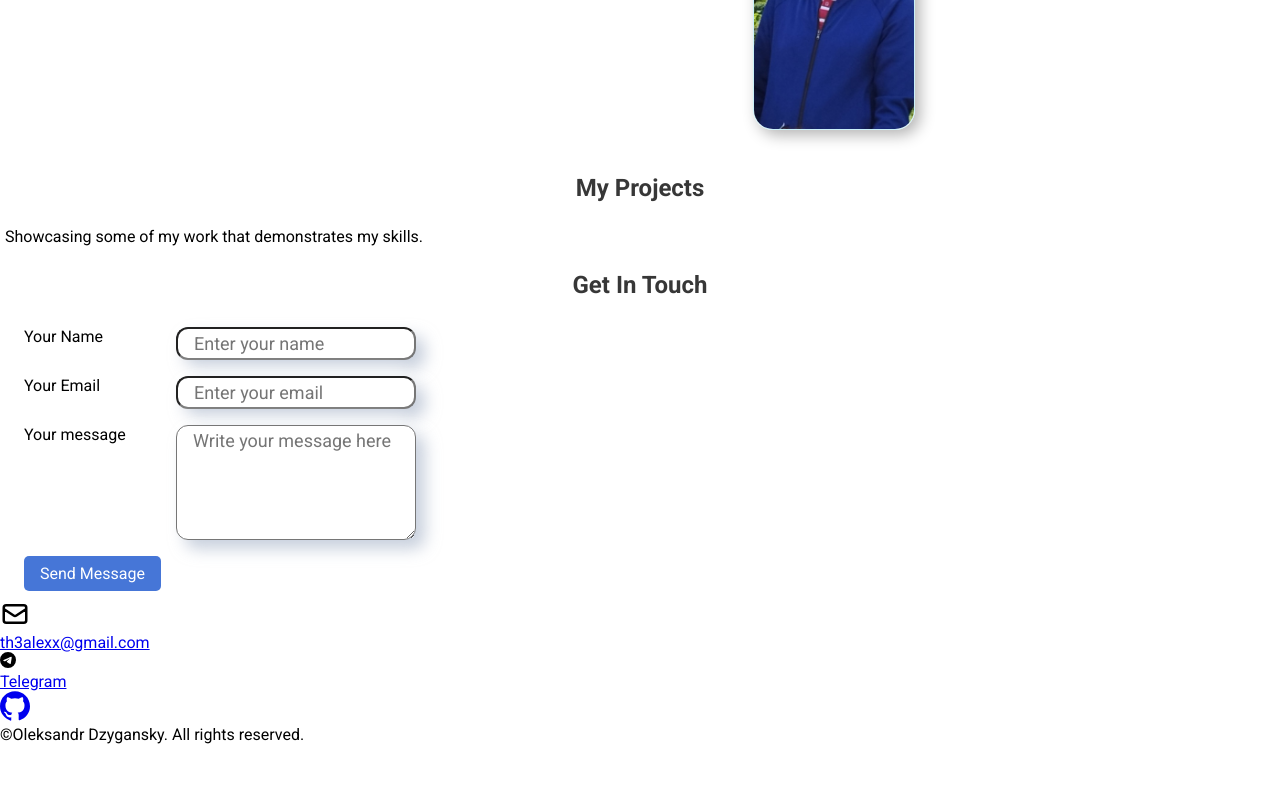
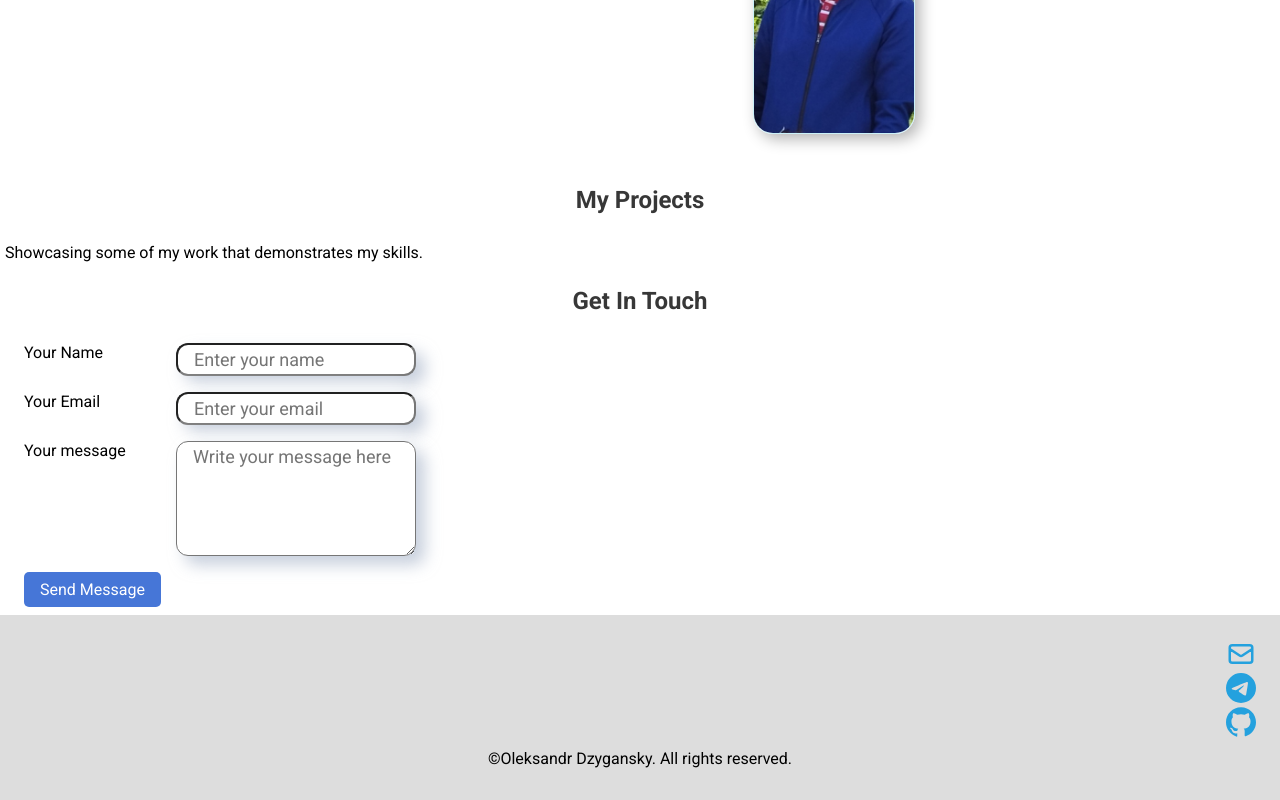
Before and after one commit to FideltheAleXX/my-first-site, a React (Vite) app: page / in a window 1280 px wide. Shown: the part 238-1038 px from the top of the page. Before the commit the page ends 982 px from the top, so only its background shows below. Built offline with nearby package versions, Linux system fonts and the light colour scheme.

Commit message:
develop the Footer section

```diff
--- a/src/App.css
+++ b/src/App.css
@@ -25,13 +25,13 @@ body {
 
 .hero-title {
   color: rgba(250, 250, 250, 0.6);
-  padding-top: 20px;
-  padding-bottom: 20px;
+  padding-top: 24px;
+  padding-bottom: 24px;
 }
 
 .image {
   height: 300px;
-  margin: 20px;
+  margin: 24px;
   object-fit: cover;
   border-radius: 20px;
   border: 1px solid #caf0f8;
@@ -46,8 +46,8 @@ body {
 
 .projects-title {
   color: rgba(5, 5, 5, 0.8);
-  padding-top: 20px;
-  padding-bottom: 20px;
+  padding-top: 24px;
+  padding-bottom: 24px;
   text-align: center;
 }
 
@@ -94,10 +94,6 @@ body {
 
 .nav-link.active {
   color: #ec4899;
-}
-
-.contact-icon__mail {
-  width: 30px;
 }
 
 .name-input {
@@ -166,3 +162,34 @@ body {
 /* .contact-section {
   text-align: center;
 } */
+
+.contact-icon {
+  width: 30px;
+}
+
+.contact-icon_svg-mail {
+  stroke: #24a1de;
+}
+
+.contact-icon_svg-tg {
+  fill: #24a1de;
+}
+
+.contact-icon_svg-gh {
+  fill: #24a1de;
+}
+
+.footer-section {
+  padding: 24px;
+  background-color: rgba(199, 199, 199, 0.6);
+}
+
+.copyright {
+  margin: 8px auto;
+  text-align: center;
+}
+
+.footer-contacts {
+  display: grid;
+  justify-content: end;
+}
--- a/src/components/Footer.jsx
+++ b/src/components/Footer.jsx
@@ -1,14 +1,16 @@
 const Footer = () => {
   return (
     <footer className="footer-section">
-      <div className="quick contacts">
-        <div className="relative z-10">
-          <ul className="space-y-4 mb-8">
-            <li className="flex layhetgsjdcb">
-              <div className="contact-icon__mail">
+      <div className="footer-contacts">
+        <div className="contact-icon">
+          <a
+            href="mailto:th3alexx@gmail.com"
+            target="_blank"
+            className="email-link"
+          >
             <svg
+              className="contact-icon_svg-mail"
               xmlns="http://www.w3.org/2000/svg"
-                  className="h-5 w-5 text-pink-500"
               fill="none"
               viewBox="0 0 24 24"
               stroke="currentColor"
@@ -20,53 +22,39 @@ const Footer = () => {
                 d="M3 8l7.89 5.26a2 2 0 002.22 0L21 8M5 19h14a2 2 0 002-2V7a2 2 0 00-2-2H5a2 2 0 00-2 2v10a2 2 0 002 2z"
               />
             </svg>
+          </a>
         </div>
+        <div className="contact-icon">
           <a
-                href="#"
-                className="text-gray-700 hover:text-pink-500 transition duration-300"
+            href="https://t.me/OleksandrThe"
+            target="_blank"
+            className="telegram-link"
           >
-                th3alexx@gmail.com
-              </a>
-            </li>
-
-            <li className="flex layhetgsjdcb">
-              <div className="contact-icon__mail">
             <svg
+              className="contact-icon_svg-tg"
               xmlns="http://www.w3.org/2000/svg"
-                  width="16"
-                  height="16"
               fill="currentColor"
-                  className="bi bi-telegram h-5 w-5 text-pink-500"
               viewBox="0 0 16 16"
             >
               <path d="M16 8A8 8 0 1 1 0 8a8 8 0 0 1 16 0M8.287 5.906q-1.168.486-4.666 2.01-.567.225-.595.442c-.03.243.275.339.69.47l.175.055c.408.133.958.288 1.243.294q.39.01.868-.32 3.269-2.206 3.374-2.23c.05-.012.12-.026.166.016s.042.12.037.141c-.03.129-1.227 1.241-1.846 1.817-.193.18-.33.307-.358.336a8 8 0 0 1-.188.186c-.38.366-.664.64.015 1.088.327.216.589.393.85.571.284.194.568.387.936.629q.14.092.27.187c.331.236.63.448.997.414.214-.02.435-.22.547-.82.265-1.417.786-4.486.906-5.751a1.4 1.4 0 0 0-.013-.315.34.34 0 0 0-.114-.217.53.53 0 0 0-.31-.093c-.3.005-.763.166-2.984 1.09" />
             </svg>
+          </a>
         </div>
-              <a
-                href="#"
-                target="_blank"
-                className="text-gray-700 hover:text-pink-500 transition duration-300"
-              >
-                Telegram
-              </a>
-            </li>
-          </ul>
-          <div className="contact-icon__mail">
+        <div className="contact-icon">
           <a
             href="https://github.com/FideltheAleXX"
             target="_blank"
             className="github-link"
           >
             <svg
+              className="contact-icon_svg-gh"
               xmlns="http://www.w3.org/2000/svg"
-                className="h-5 w-5"
               fill="currentColor"
               viewBox="0 0 24 24"
             >
               <path d="M12 .297c-6.63 0-12 5.373-12 12 0 5.303 3.438 9.8 8.205 11.385.6.113.82-.258.82-.577 0-.285-.01-1.04-.015-2.04-3.338.724-4.042-1.61-4.042-1.61C4.422 17.773 3.633 17.406 3.633 17.406c-1.087-.744.084-.729.084-.729 1.205.084 1.838 1.236 1.838 1.236 1.07 1.835 2.809 1.305 3.495.998.108-.776.417-1.305.76-1.605-2.665-.3-5.466-1.332-5.466-5.93 0-1.31.465-2.38 1.235-3.22-.135-.303-.54-1.523.105-3.176 0 0 1.005-.322 3.3 1.23.96-.267 1.98-.399 3-.405 1.02.006 2.04.138 3 .405 2.28-1.552 3.285-1.23 3.285-1.23.645 1.653.24 2.873.12 3.176.765.84 1.23 1.91 1.23 3.22 0 4.61-2.805 5.625-5.475 5.92.42.36.81 1.096.81 2.22 0 1.606-.015 2.896-.015 3.286 0 .315.21.69.825.57C20.565 22.092 24 17.592 24 12.297c0-6.627-5.373-12-12-12" />
             </svg>
           </a>
-          </div>
         </div>
       </div>
       <p className="copyright">
```
Lines whose indentation alone changed are shown as unchanged.
